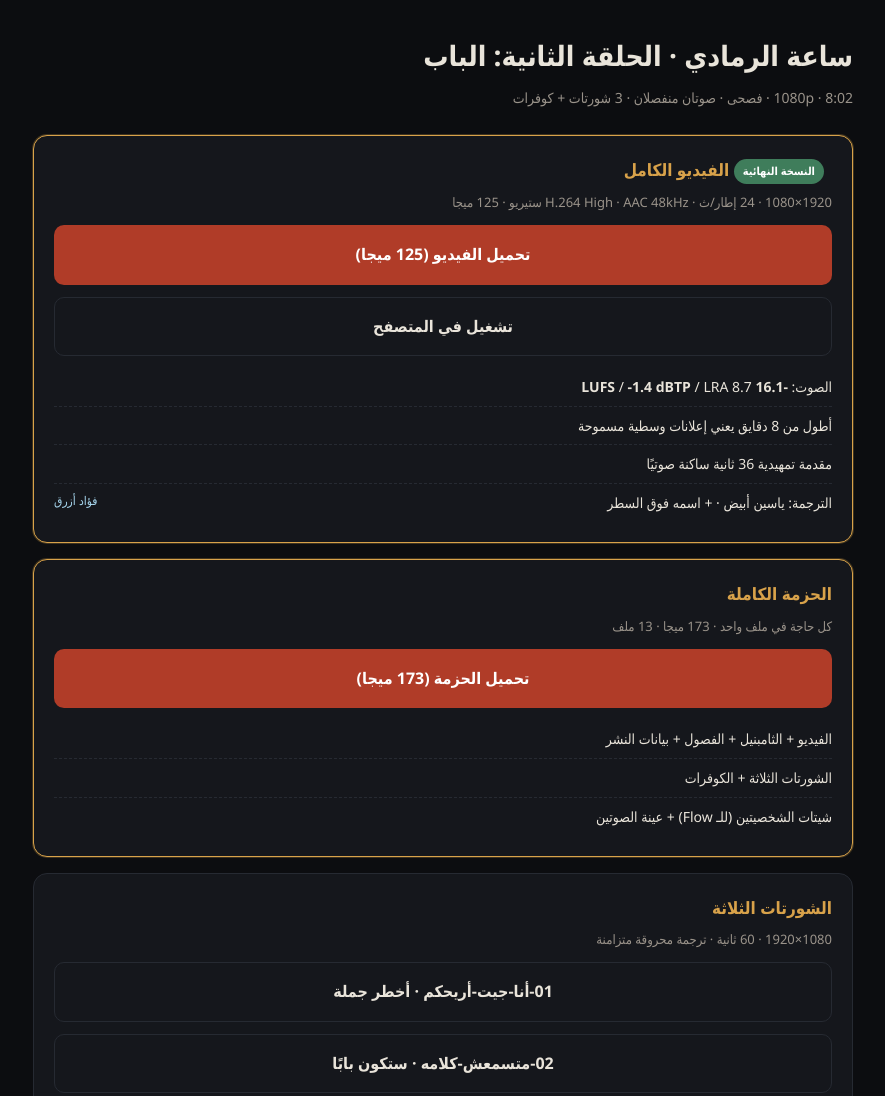
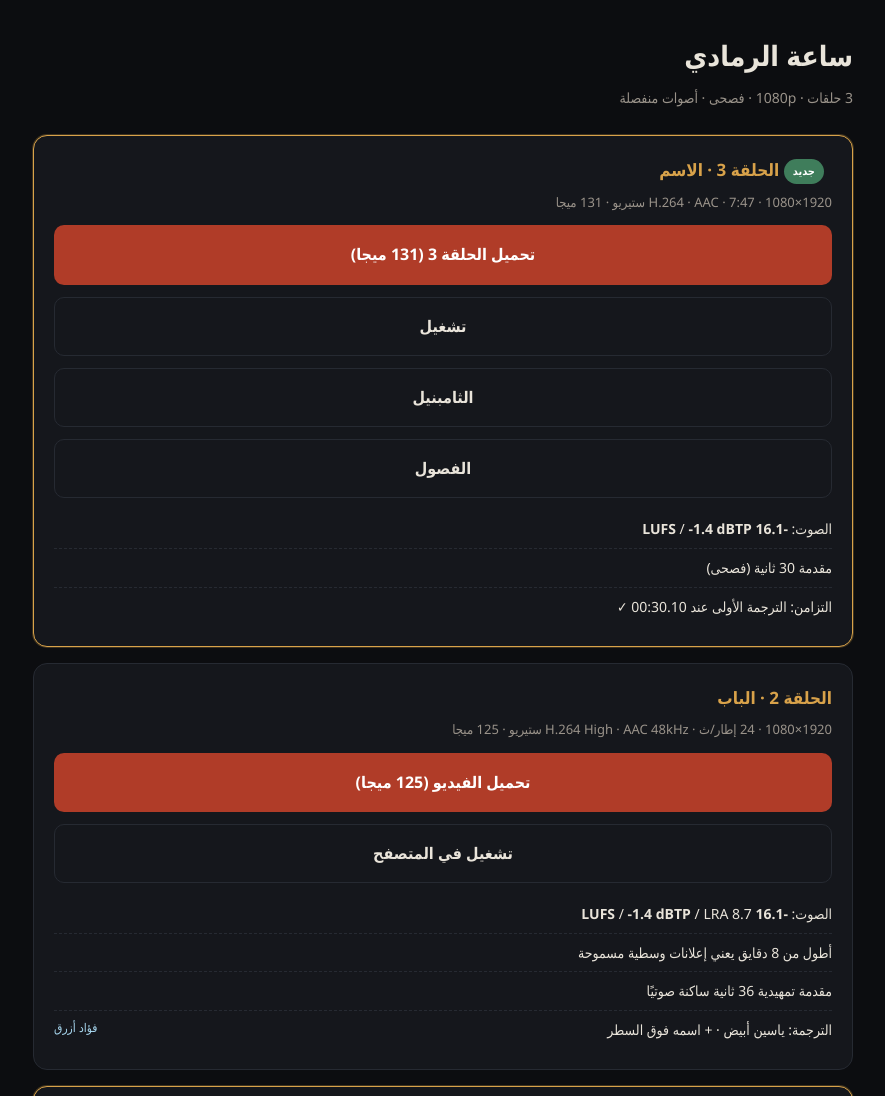
Before and after one commit to islamelasal/rewayat, a plain HTML site: page output/dl/index.html in a window 1280 px wide. Shown: the top 1096 px of the page, without its empty margins (197-1082 px from the left). Drawn offline with Linux system fonts and the light colour scheme.

Commit message:
EP3 publishing kit: publish.md, thumbnail, index page
Thumbnail: empty tent + 'الاسم اللي كتبته بنفسك'. Went with the wide
empty-interior over a face close-up - the question is aimed at the
viewer, not the character.

Page now leads with EP3 and keeps EP2 as an archive card.

Co-authored-by: arena-agent <297053741+arena-agent@users.noreply.github.com>

```diff
--- a/output/dl/index.html
+++ b/output/dl/index.html
@@ -36,11 +36,24 @@
   td:last-child { text-align:left; color:var(--mut); }
 </style>
 </head><body><div class="wrap">
-<h1>ساعة الرمادي · الحلقة الثانية: الباب</h1>
-<div class="sub">8:02 · 1080p · فصحى · صوتان منفصلان · 3 شورتات + كوفرات</div>
+<h1>ساعة الرمادي</h1>
+<div class="sub">3 حلقات · 1080p · فصحى · أصوات منفصلة</div>
 
 <div class="card best">
-  <h2><span class="badge">النسخة النهائية</span> الفيديو الكامل</h2>
+  <h2><span class="badge">جديد</span> الحلقة 3 · الاسم</h2>
+  <div class="meta">1920×1080 · 7:47 · H.264 · AAC ستيريو · 131 ميجا</div>
+  <a class="btn btn-primary" href="rewayat-ep03.mp4" download>تحميل الحلقة 3 (131 ميجا)</a>
+  <a class="btn btn-sec" href="rewayat-ep03.mp4" target="_blank">تشغيل</a>
+  <a class="btn btn-sec" href="ثامبنيل-ep03.jpg" download>الثامبنيل</a>
+  <a class="btn btn-sec" href="rewayat-ep03-chapters.txt" download>الفصول</a>
+  <ul class="files">
+    <li>الصوت: <b>-16.1 LUFS</b> / <b>-1.4 dBTP</b></li>
+    <li>مقدمة 30 ثانية (فصحى)</li>
+    <li>التزامن: الترجمة الأولى عند 00:30.10 ✓</li>
+  </ul>
+</div>
+<div class="card">
+  <h2>الحلقة 2 · الباب</h2>
   <div class="meta">1920×1080 · 24 إطار/ث · H.264 High · AAC 48kHz ستيريو · 125 ميجا</div>
   <a class="btn btn-primary" href="rewayat-ep02.mp4" download>تحميل الفيديو (125 ميجا)</a>
   <a class="btn btn-sec" href="rewayat-ep02.mp4" target="_blank">تشغيل في المتصفح</a>
```
Also changed, not shown: 2 other files.
